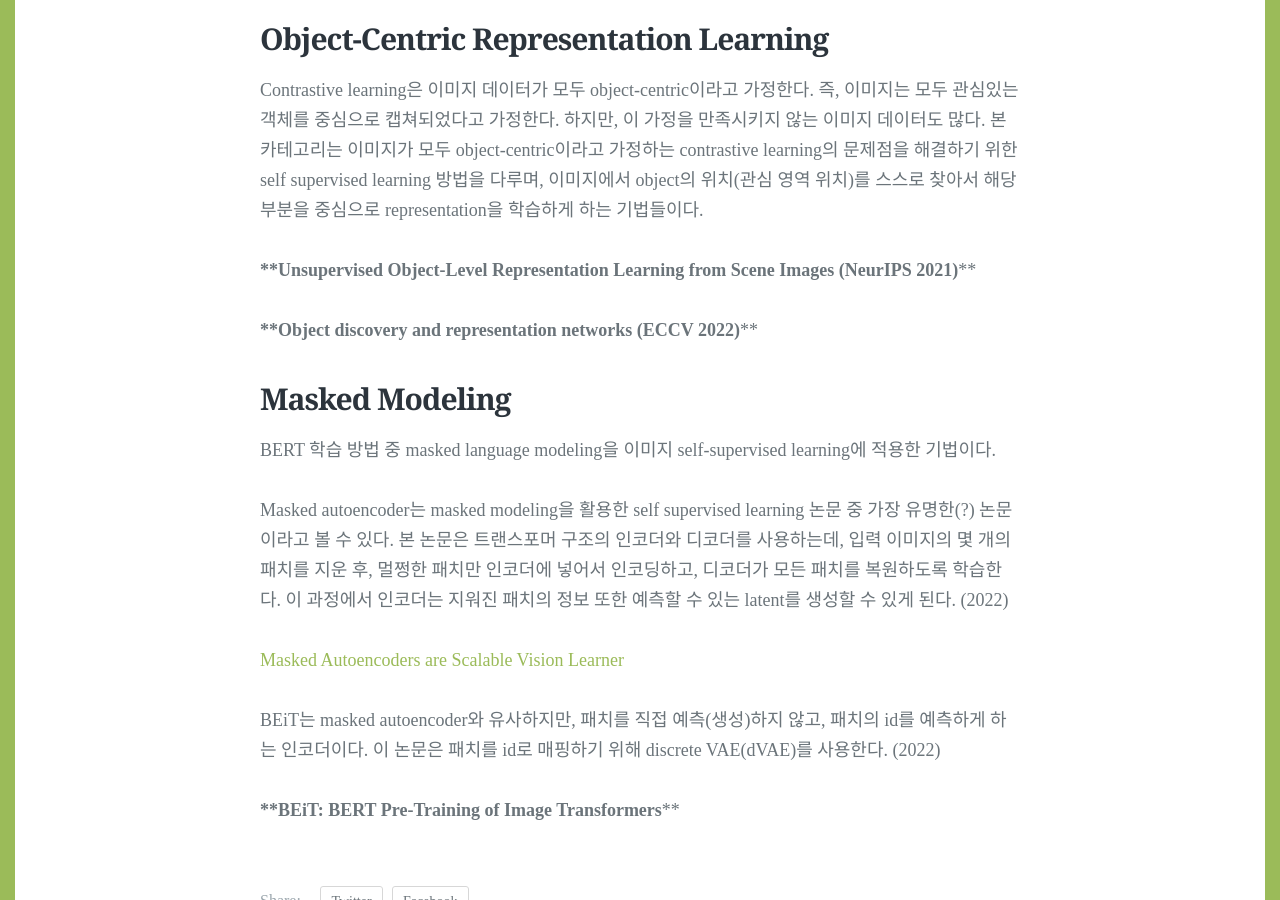
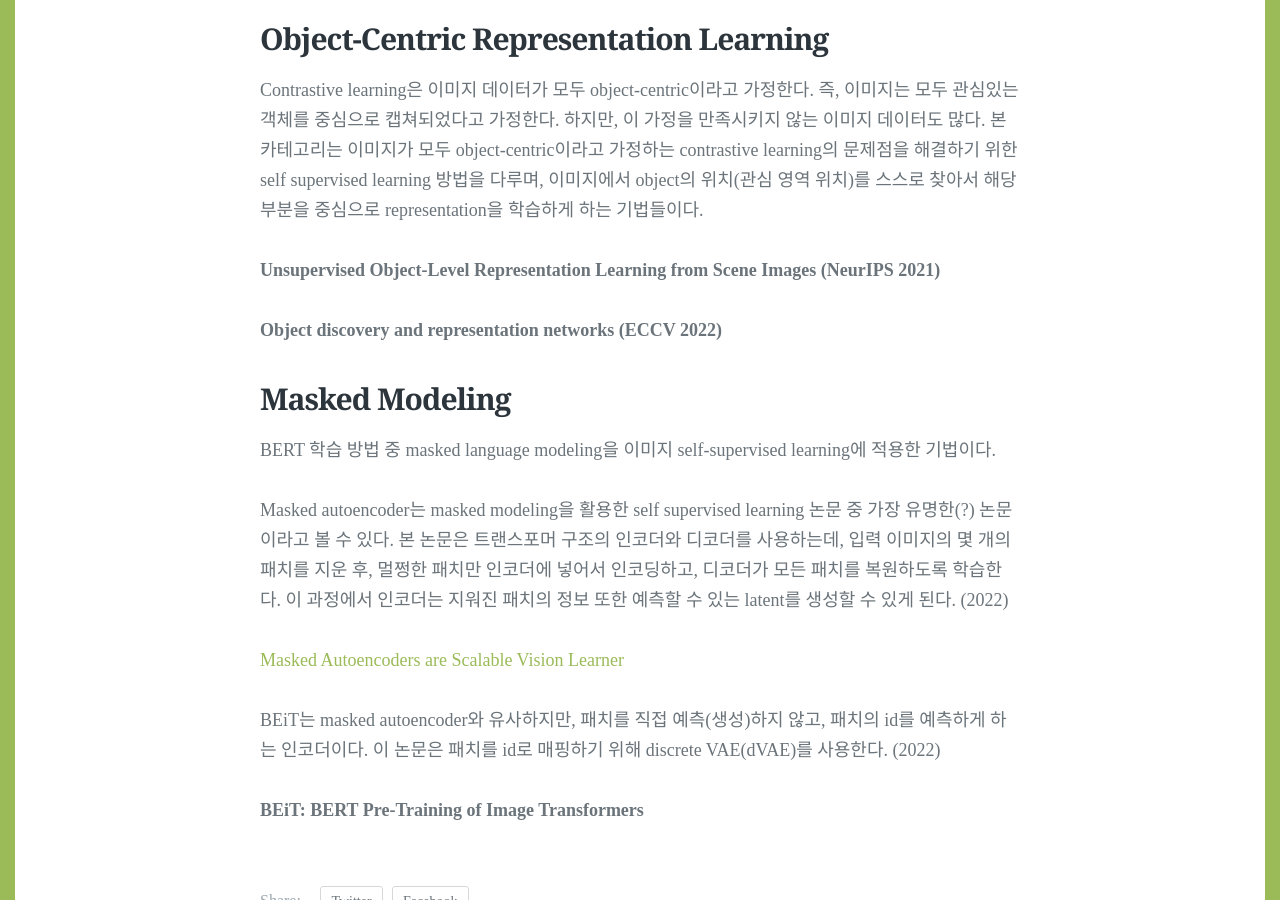
Before and after one commit to bdml-study/bdml-study.github.io, a Jekyll site: the page built from _posts/2022-11-11-seminar-01.md, in a window 1280 px wide and 900 px high, scrolled down 2968 px. Built offline with Jekyll 4.4.1, drawn with Linux system fonts in a browser that asks for light colours; some web fonts are replaced; formulas are drawn with MathJax 3; comment, search, counter and statistics services are not loaded.

```diff
--- a/_posts/2022-11-11-seminar-01.md
+++ b/_posts/2022-11-11-seminar-01.md
@@ -100,9 +100,9 @@ Contrastive learning 최신 논문들 보면, 거의 모든 논문들이 latent
 
 Contrastive learning은 이미지 데이터가 모두 object-centric이라고 가정한다. 즉, 이미지는 모두 관심있는 객체를 중심으로 캡쳐되었다고 가정한다. 하지만, 이 가정을 만족시키지 않는 이미지 데이터도 많다. 본 카테고리는 이미지가 모두 object-centric이라고 가정하는 contrastive learning의 문제점을 해결하기 위한 self supervised learning 방법을 다루며, 이미지에서 object의 위치(관심 영역 위치)를 스스로 찾아서 해당 부분을 중심으로 representation을 학습하게 하는 기법들이다.
 
-****Unsupervised Object-Level Representation Learning from Scene Images (NeurIPS 2021)****
+**Unsupervised Object-Level Representation Learning from Scene Images (NeurIPS 2021)**
 
-****Object discovery and representation networks (ECCV 2022)****
+**Object discovery and representation networks (ECCV 2022)**
 
 
 
@@ -116,4 +116,4 @@ Masked autoencoder는 masked modeling을 활용한 self supervised learning 논
 
 BEiT는 masked autoencoder와 유사하지만, 패치를 직접 예측(생성)하지 않고, 패치의 id를 예측하게 하는 인코더이다. 이 논문은 패치를 id로 매핑하기 위해 discrete VAE(dVAE)를 사용한다. (2022)
 
-****BEiT: BERT Pre-Training of Image Transformers****
+**BEiT: BERT Pre-Training of Image Transformers**
```
